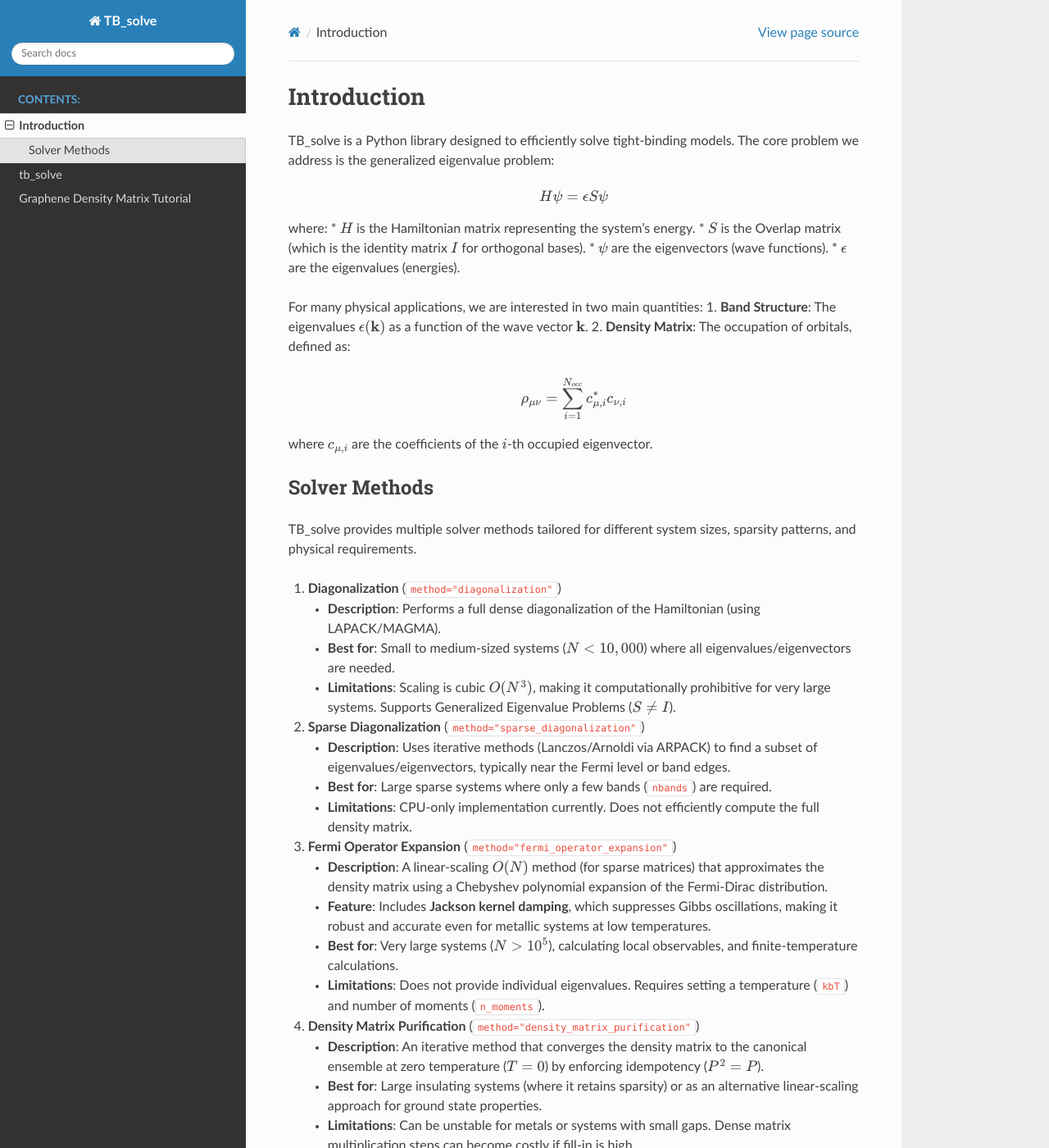
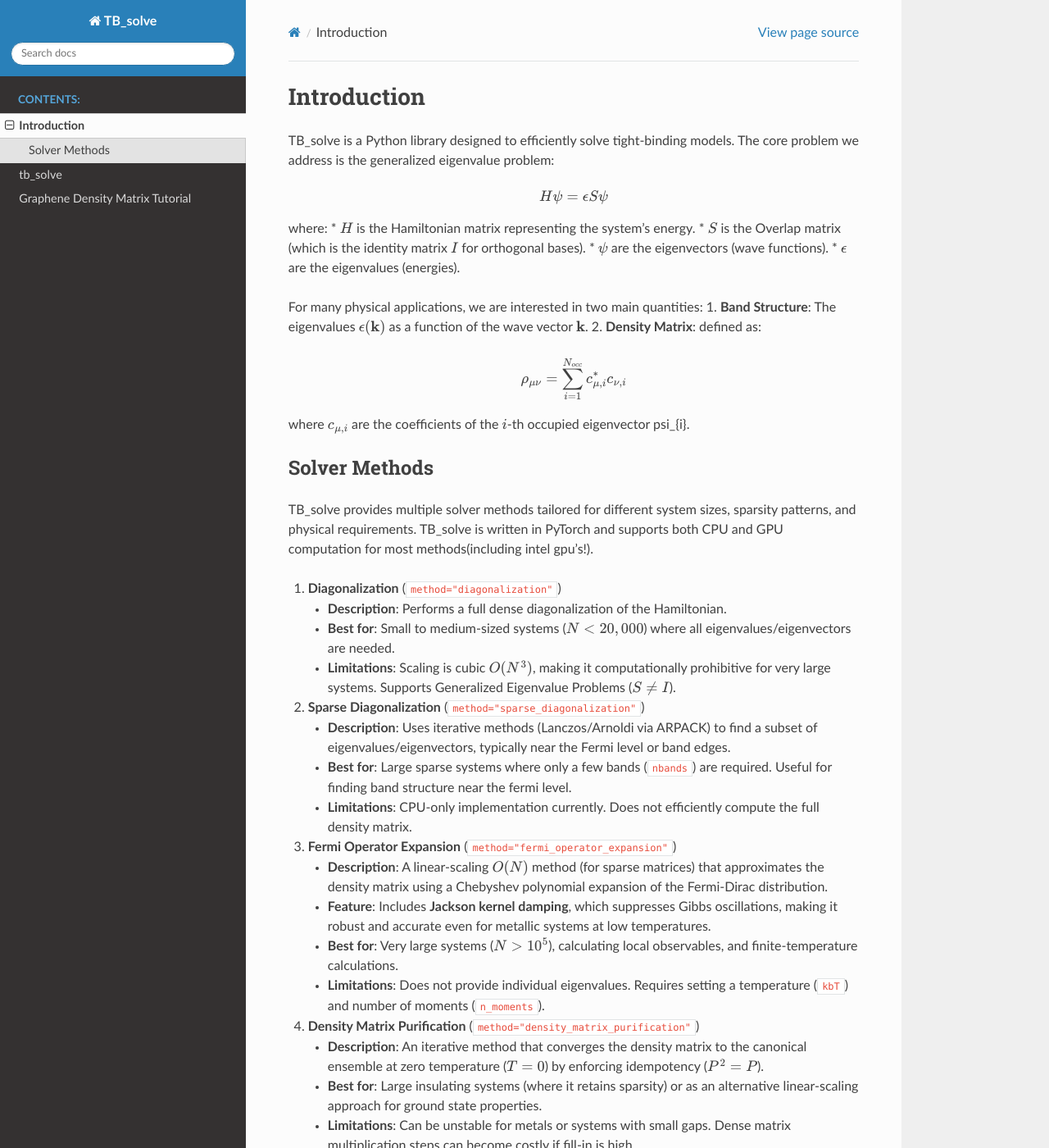
Before and after one commit to dpalmer-anl/TB_solve, a Sphinx documentation site: the page built from docs/intro.rst, in a window 1280 px wide and 1400 px high. Shown: the whole window at 82% size. Built offline with Sphinx 7.4.7 and the Read the Docs theme 3.1.0, drawn with Linux system fonts in a browser that asks for light colours.

Commit message:
fix errors in intro

```diff
--- a/docs/intro.rst
+++ b/docs/intro.rst
@@ -15,29 +15,30 @@ where:
 
 For many physical applications, we are interested in two main quantities:
 1. **Band Structure**: The eigenvalues :math:`\epsilon(\mathbf{k})` as a function of the wave vector :math:`\mathbf{k}`.
-2. **Density Matrix**: The occupation of orbitals, defined as:
+2. **Density Matrix**: defined as:
 
 .. math::
 
    \rho_{\mu\nu} = \sum_{i=1}^{N_{occ}} c^*_{\mu,i} c_{\nu,i}
 
-where :math:`c_{\mu,i}` are the coefficients of the :math:`i`-th occupied eigenvector.
+where :math:`c_{\mu,i}` are the coefficients of the :math:`i`-th occupied eigenvector \psi_{i}.
 
 Solver Methods
 --------------
 
 TB_solve provides multiple solver methods tailored for different system sizes, sparsity patterns, and physical requirements.
+TB_solve is written in PyTorch and supports both CPU and GPU computation for most methods(including intel gpu's!).
 
 1. **Diagonalization** (``method="diagonalization"``)
 
-   * **Description**: Performs a full dense diagonalization of the Hamiltonian (using LAPACK/MAGMA).
-   * **Best for**: Small to medium-sized systems (:math:`N < 10,000`) where all eigenvalues/eigenvectors are needed.
+   * **Description**: Performs a full dense diagonalization of the Hamiltonian.
+   * **Best for**: Small to medium-sized systems (:math:`N < 20,000`) where all eigenvalues/eigenvectors are needed.
    * **Limitations**: Scaling is cubic :math:`O(N^3)`, making it computationally prohibitive for very large systems. Supports Generalized Eigenvalue Problems (:math:`S \neq I`).
 
 2. **Sparse Diagonalization** (``method="sparse_diagonalization"``)
 
    * **Description**: Uses iterative methods (Lanczos/Arnoldi via ARPACK) to find a subset of eigenvalues/eigenvectors, typically near the Fermi level or band edges.
-   * **Best for**: Large sparse systems where only a few bands (``nbands``) are required.
+   * **Best for**: Large sparse systems where only a few bands (``nbands``) are required. Useful for finding band structure near the fermi level.
    * **Limitations**: CPU-only implementation currently. Does not efficiently compute the full density matrix.
 
 3. **Fermi Operator Expansion** (``method="fermi_operator_expansion"``)
```
